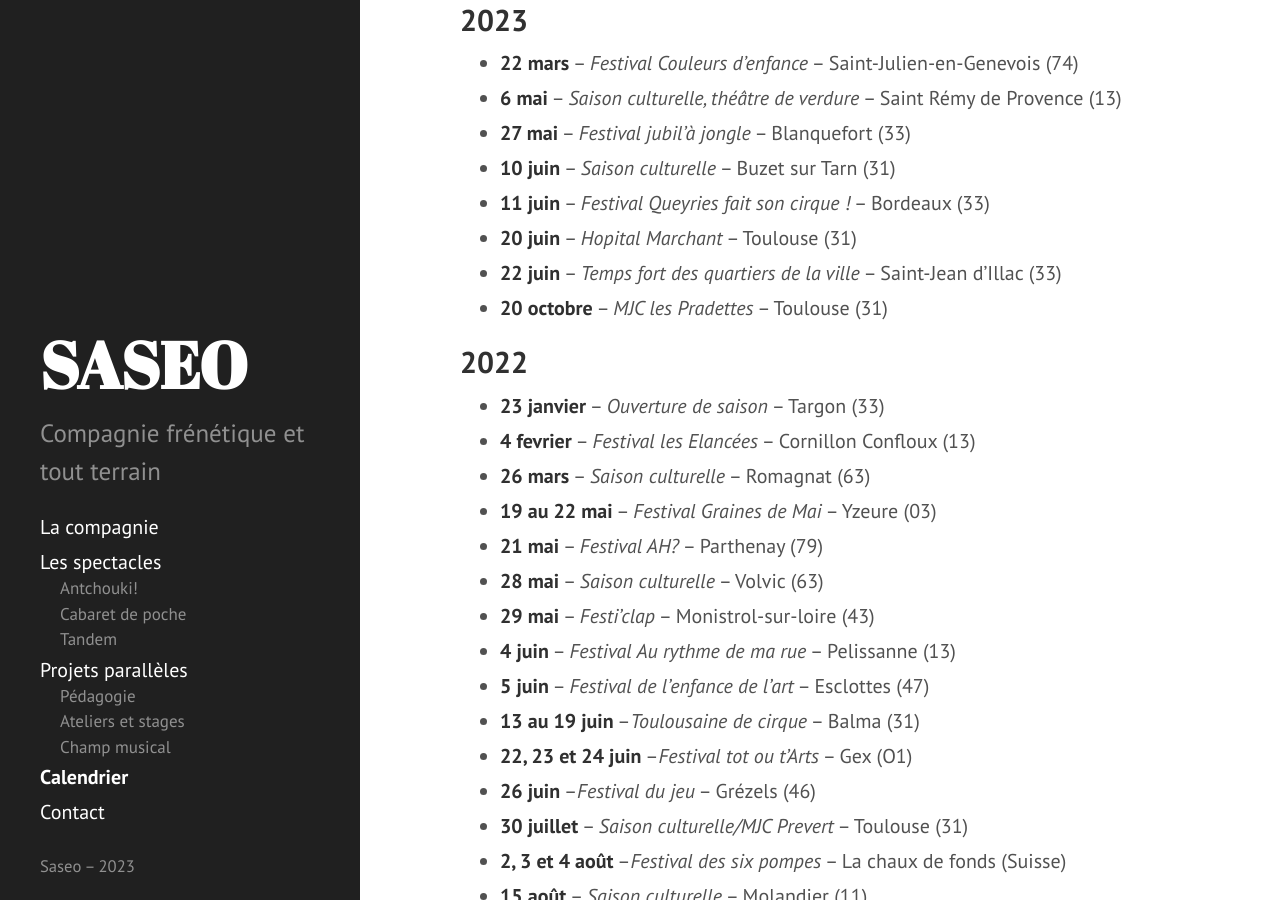
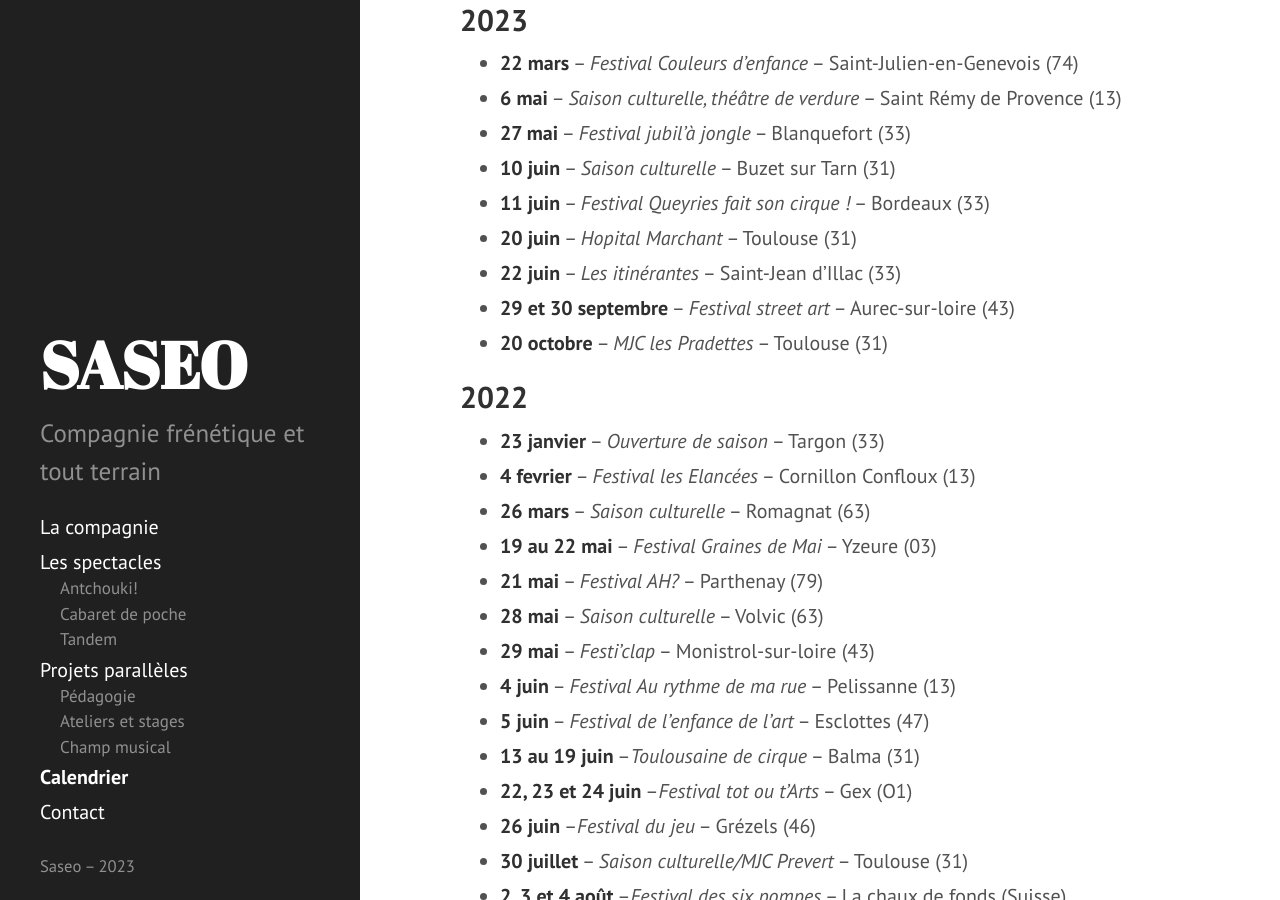
Before and after one commit to rizoom/saseo.org, a Jekyll site: the page built from calendrier.md, in a window 1280 px wide and 900 px high, scrolled down 324 px. Built offline with Jekyll 4.4.1, drawn with Linux system fonts in a browser that asks for light colours.

Commit message:
Update calendrier.md

```diff
--- a/calendrier.md
+++ b/calendrier.md
@@ -19,7 +19,8 @@ sidebar_order: 3
 - **10 juin** -- _Saison culturelle_ -- Buzet sur Tarn (31)
 - **11 juin** -- _Festival Queyries fait son cirque !_ -- Bordeaux (33)
 - **20 juin** -- _Hopital Marchant_ -- Toulouse (31)
-- **22 juin** -- _Temps fort des quartiers de la ville_ -- Saint-Jean d'Illac (33)
+- **22 juin** -- _Les itinérantes_ -- Saint-Jean d'Illac (33)
+- **29 et 30 septembre** -- _Festival street art_ -- Aurec-sur-loire (43)
 - **20 octobre** -- _MJC les Pradettes_ -- Toulouse (31)
 
 ## 2022
```
